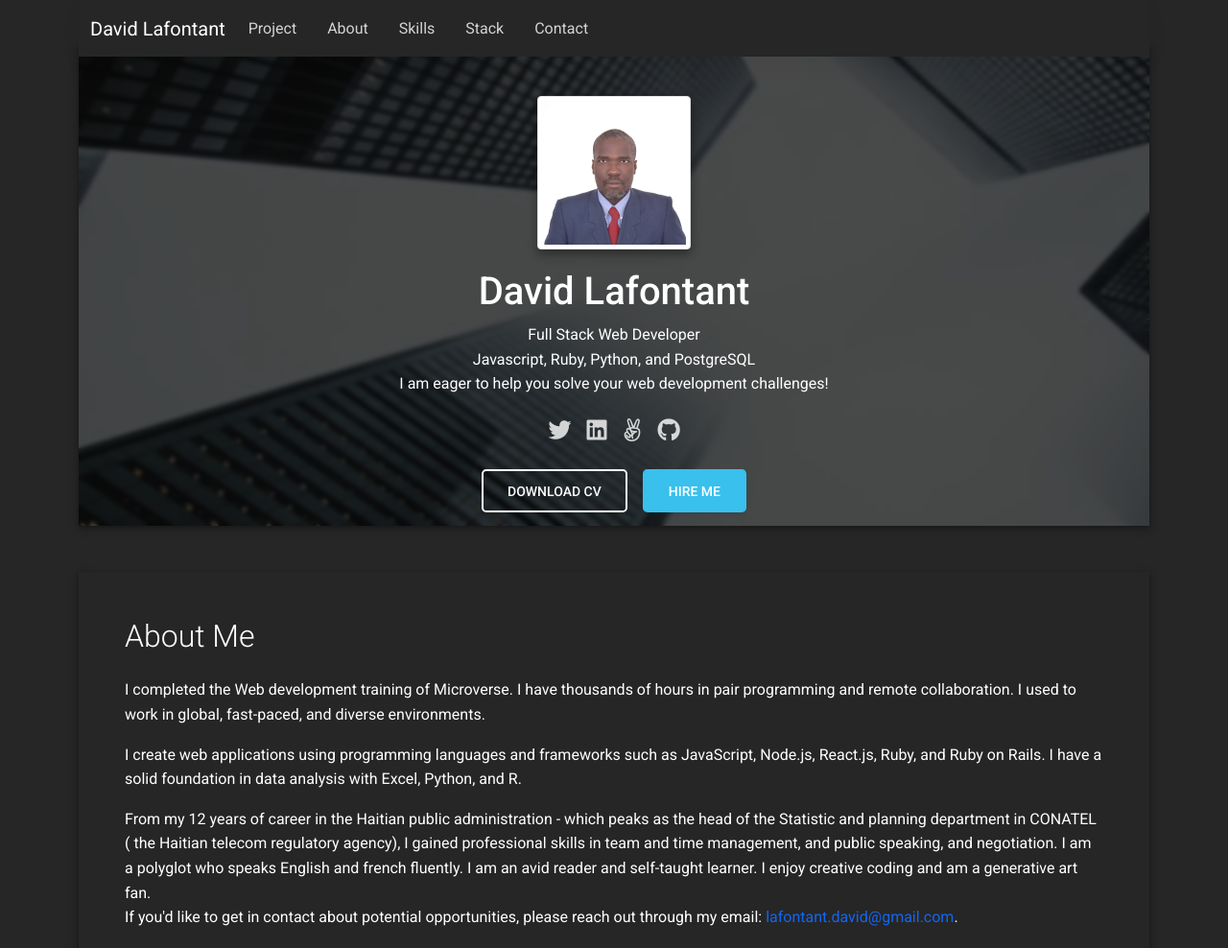
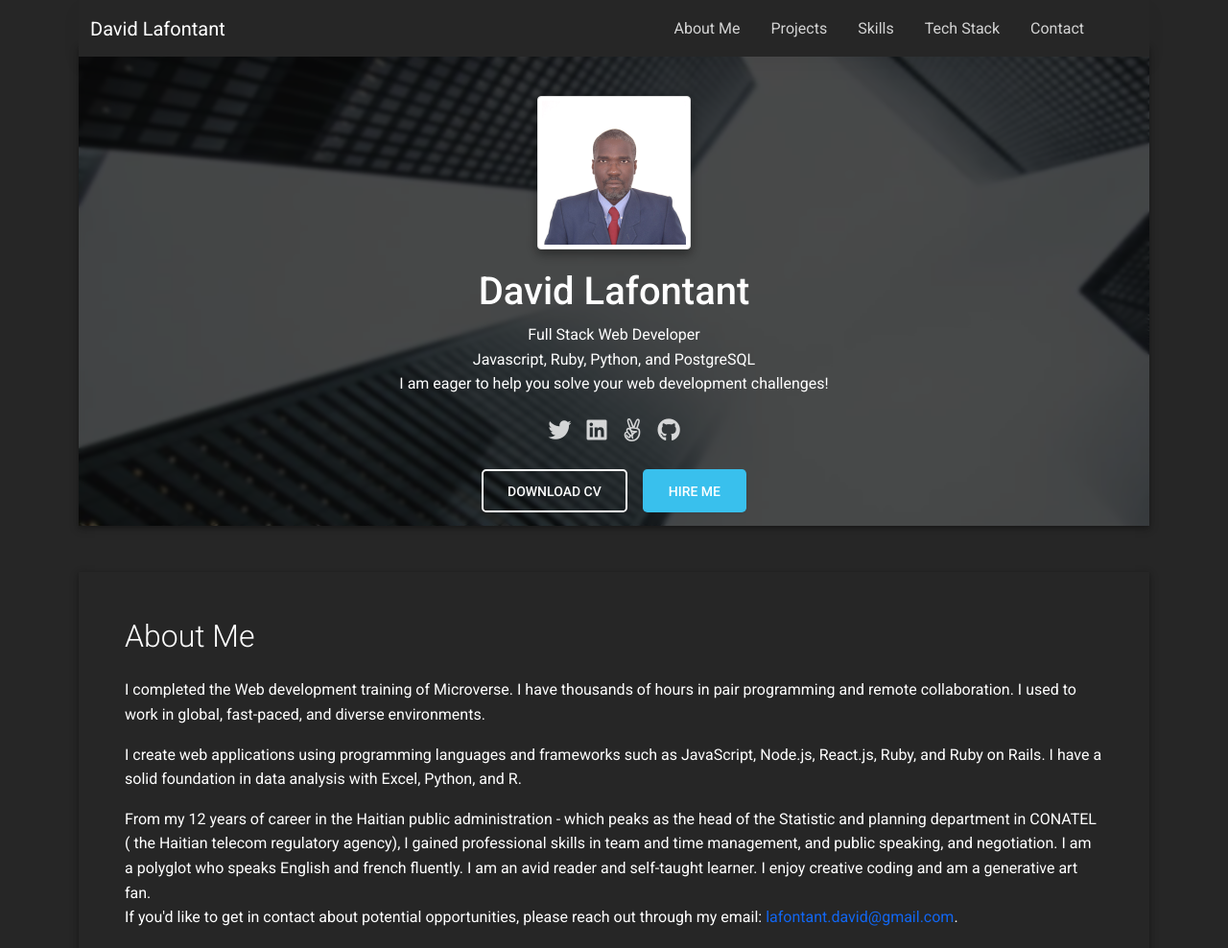
Before and after one commit to david-lafontant/david-lafontant.github.io, a plain HTML site: page index.html in a window 1280 px wide. Shown: the top 988 px of the page at 96% size. Drawn offline with Linux system fonts and the light colour scheme.

Commit message:
Put navigation list to the right and fix layout

```diff
--- a/index.html
+++ b/index.html
@@ -34,26 +34,26 @@
   <header class="d-print-none">
     <div class="container text-center text-lg-left">
       <nav class="navbar navbar-expand-lg navbar-light bg-dark text-white">
-        <div class="container-fluid">
+        <div class="container-fluid" id="header-container">
           <a class="navbar-brand text-white" href="#home">David Lafontant</a>
           <button class="navbar-toggler" type="button" data-mdb-toggle="collapse"
             data-mdb-target="#navbarTogglerPortfolio" aria-controls="navbarTogglerPortfolio" aria-expanded="false"
             aria-label="Toggle navigation">
             <i class="fas fa-bars text-white"></i>
           </button>
-          <div class="collapse navbar-collapse" id="navbarTogglerPortfolio">
-            <ul class="navbar-nav me-auto mb-2 mb-lg-0">
+          <div class="collapse navbar-collapse pr-4" id="navbarTogglerPortfolio">
+            <ul class="navbar-nav ms-auto mb-2 mb-lg-0" id="boubouk">
               <li class="nav-item">
-                <a class="nav-link active text-white" aria-current="page" href="#portfolio">Project</a>
+                <a class="nav-link text-white" href="#about">About Me</a>
               </li>
               <li class="nav-item">
-                <a class="nav-link text-white" href="#about">About</a>
+                <a class="nav-link active text-white" aria-current="page" href="#portfolio">Projects</a>
               </li>
               <li class="nav-item">
                 <a class="nav-link text-white" href="#skills">Skills</a>
               </li>
               <li class="nav-item">
-                <a class="nav-link text-white" href="#stack">Stack</a>
+                <a class="nav-link text-white" href="#stack">Tech Stack</a>
               </li>
               <li class="nav-item">
                 <a class="nav-link text-white" href="#contact">Contact</a>
@@ -127,6 +127,7 @@
             </div>
           </div>
         </div>
+
         <div class="shadow-1-strong bg-dark text-white my-5 p-5" id="about">
           <div class="about-section">
             <div class="row">
@@ -163,6 +164,19 @@
             </div>
           </div>
         </div>
+
+
+        <div class="shadow-1-strong bg-dark text-white my-5 p-5 d-print-none" id="portfolio">
+          <div class="portfolio-section">
+            <h2 class="h2 fw-light mb-4">Projects</h2>
+          </div>
+        </div>
+
+
+
+
+
+
 
         <div class="shadow-1-strong bg-dark text-white my-5 p-5" id="stack">
           <div class="work-experience-section">
@@ -274,11 +288,7 @@
           </div>
         </div>
 
-        <div class="shadow-1-strong bg-dark text-white my-5 p-5 d-print-none" id="portfolio">
-          <div class="portfolio-section">
-            <h2 class="h2 fw-light mb-4">Projects</h2>
-          </div>
-        </div>
+
 
         <div class="shadow-1-strong bg-dark text-white my-5 p-5" id="contact">
           <div class="contant-section">
@@ -316,14 +326,6 @@
                       Send
                     </button>
                   </form>
-
-
-
-
-
-
-
-
                 </div>
               </div>
               <div class="parent col-md-7 d-print-none">
```
